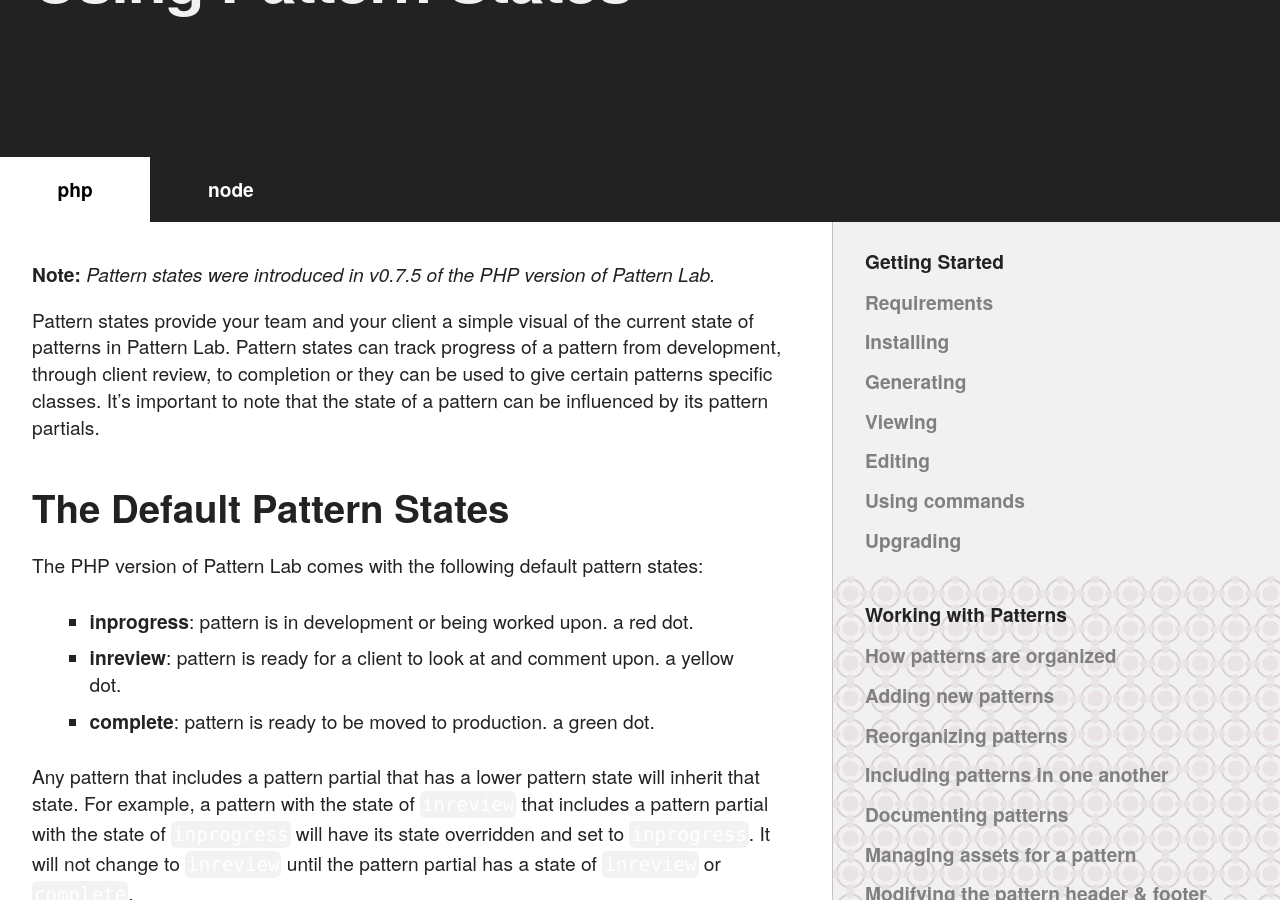
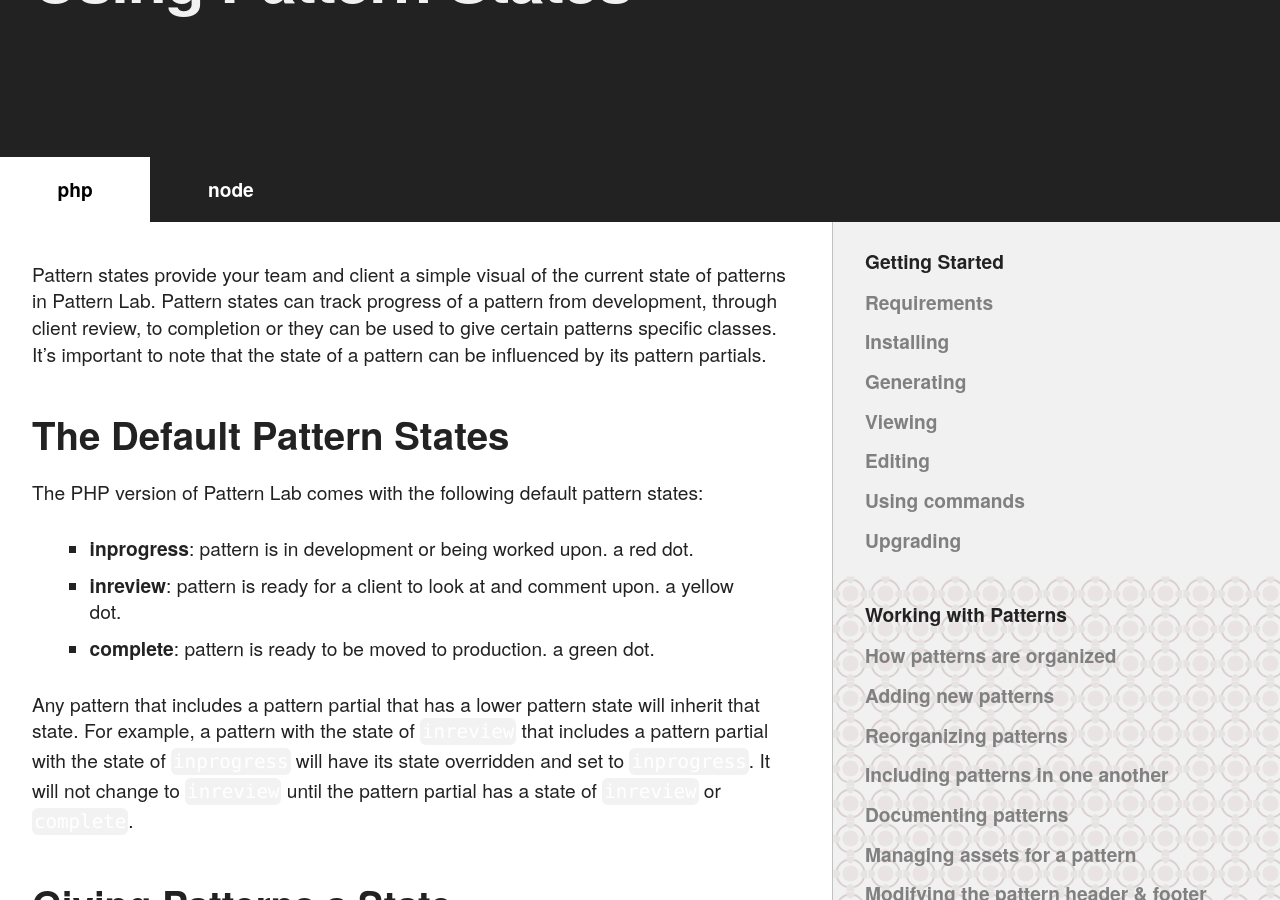
Before and after one commit to pattern-lab/website, a Jekyll site: the page built from docs/pattern-states.md, in a window 1280 px wide and 900 px high, scrolled down 278 px. Built offline with Jekyll 4.4.1, drawn with Linux system fonts in a browser that asks for light colours; comment, search, counter and statistics services are not loaded; some of the changed text lies outside the part shown.

Commit message:
minimal changes because pattern states needs to be reworked

````diff
--- a/docs/pattern-states.md
+++ b/docs/pattern-states.md
@@ -14,10 +14,7 @@
 
 {% capture m %}
 
-**Note:** *Pattern states were introduced in v0.7.5 of the PHP version of Pattern Lab.*
-
-
-Pattern states provide your team and your client a simple visual of the current state of patterns in Pattern Lab. Pattern states can track progress of a pattern from development, through client review, to completion or they can be used to give certain patterns specific classes. It's important to note that the state of a pattern can be influenced by its pattern partials.
+Pattern states provide your team and client a simple visual of the current state of patterns in Pattern Lab. Pattern states can track progress of a pattern from development, through client review, to completion or they can be used to give certain patterns specific classes. It's important to note that the state of a pattern can be influenced by its pattern partials.
 
 ## The Default Pattern States
 
@@ -34,13 +31,13 @@
 Giving patterns a state is simply a matter of modifying the file name. If we wanted to give our `molecules-media-block` pattern a state of `inprogress` we'd change the file name from:
 
 ```
-source/_patterns/01-molecules/02-blocks/00-media-block.mustache
+./source/_patterns/01-molecules/02-blocks/00-media-block.mustache
 ```
 
 to:
 
 ```
-source/_patterns/01-molecules/02-blocks/00-media-block@inprogress.mustache
+./source/_patterns/01-molecules/02-blocks/00-media-block@inprogress.mustache
 ```
 
 ## Adding Customized States
@@ -55,7 +52,7 @@
 }
 ```
 
-Then add `@newpatternstate` to your patterns to have the new look show up. If you want to add it to the cascade of the default patterns you can modify your `config.ini`. Simply add your new pattern state to the `patternStates` list.
+Then add `@newpatternstate` to your patterns to have the new look show up. If you want to add it to the cascade of the default patterns you can modify `./config/config.yml`. Simply add your new pattern state to the `patternStates` list.
 
 {% endcapture %}
 {{ m | markdownify }}
````
